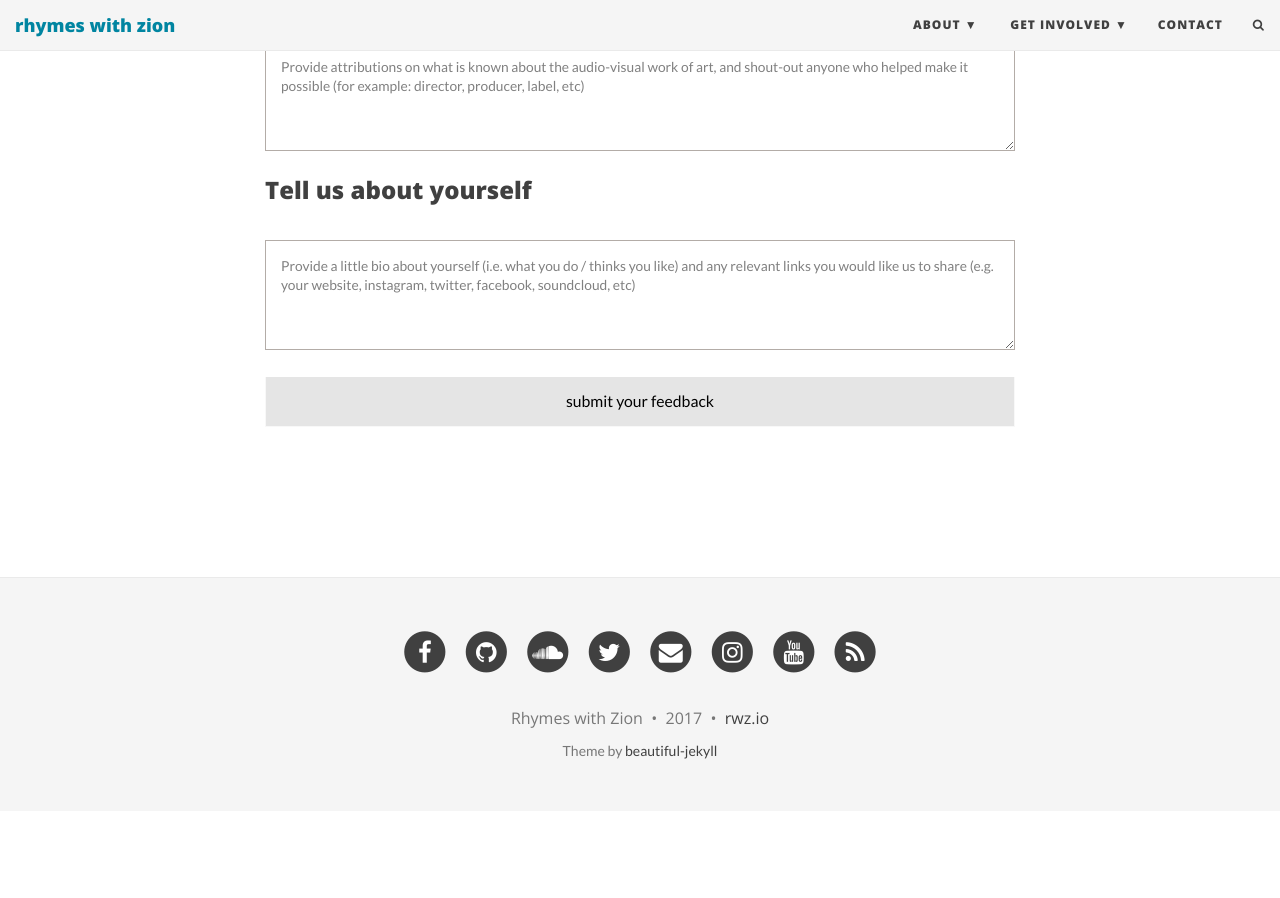
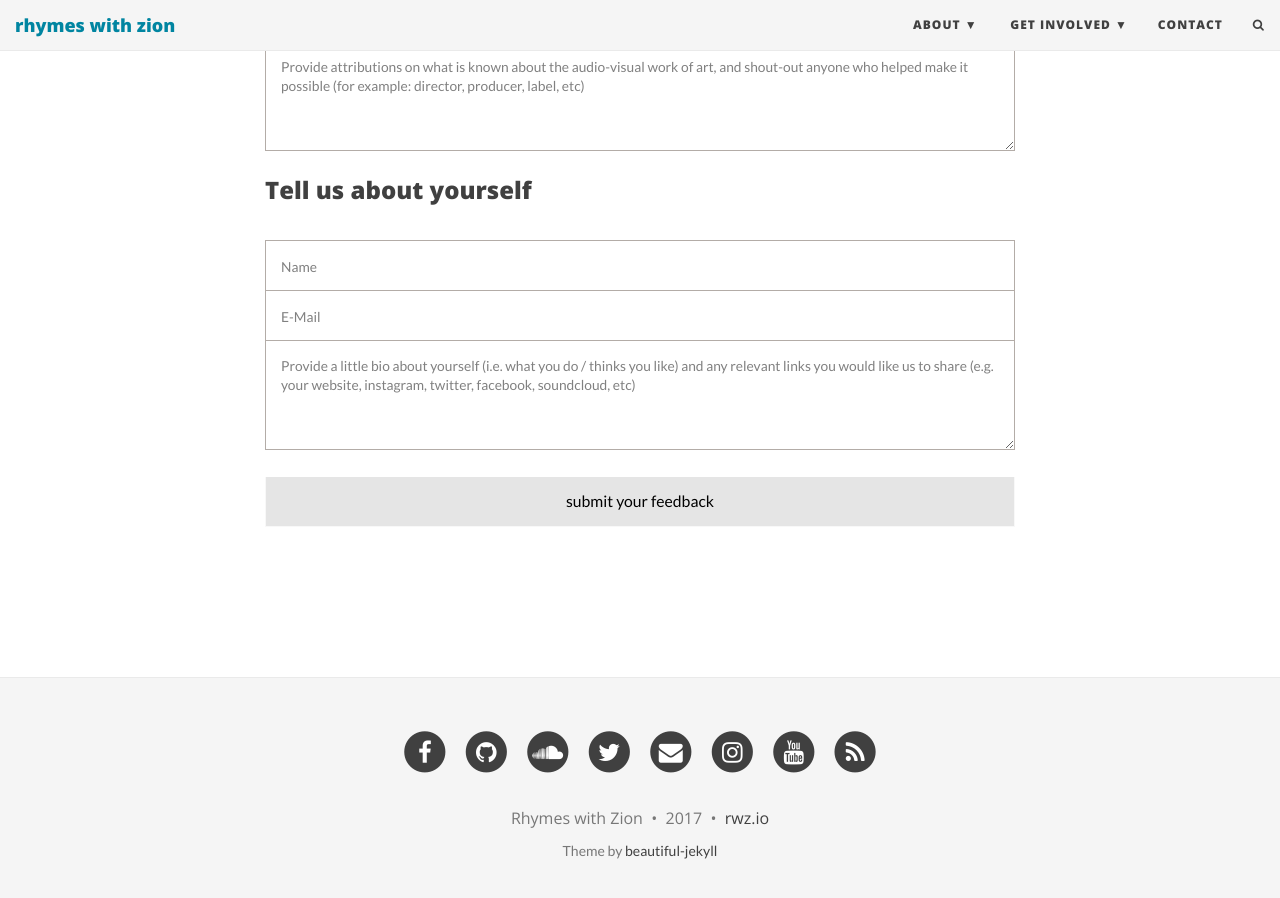
Before and after one commit to rhymeswithzion/rwz-test, a Jekyll site: the page built from submissions.md, in a window 1280 px wide and 900 px high, scrolled down 1036 px. Built offline with Jekyll 4.4.1, drawn with Linux system fonts in a browser that asks for light colours; some web fonts are replaced; comment, search, counter and statistics services are not loaded; before the commit the page ends 1847 px from its top, so only the background shows below that.

Commit message:
Update submissions.md

```diff
--- a/submissions.md
+++ b/submissions.md
@@ -8,19 +8,19 @@ css: "/css/contact.css"
 <form id="form" class="topBefore" action="https://formspree.io/submissions@rwz.io"
       method="POST">
   <h3>Basic Info</h3>
-  <input id="title" type="text" placeholder="Post Title - [Artist Name - Title of the Work of Art]" name="1-title">
-  <input id="Link" type="text" placeholder="Subtitle - a one liner which explains what makes this audio-visual work of art interesting / cool / phenomenal" name="2-subtitle">
-		  <input id="Link" type="text" placeholder="URL to the work of art (i.e. youtube.com/watch?v=#YoutubeVidID)" name="3-link">
+  <input id="title" type="text" placeholder="Post Title - [Artist Name - Title of the Work of Art]" name="a. title">
+  <input id="Link" type="text" placeholder="Subtitle - a one liner which explains what makes this audio-visual work of art interesting / cool / phenomenal" name="b. subtitle">
+		  <input id="Link" type="text" placeholder="URL to the work of art (i.e. youtube.com/watch?v=#YoutubeVidID)" name="c. link">
   <h3>Relevant Details</h3>
-  <input id="Year" type="text" placeholder="Year - when was the work of art created / released" name="4-year">
-  <input id="Location" type="text" placeholder="Location - where was the artist born / where are they based / where was the work of art recorded" name="5-location">
- <input id="Other" type="text" placeholder=" Other Relevant Details - Label / Producer / Director, etc" name="6-other-details">
+  <input id="Year" type="text" placeholder="Year - when was the work of art created / released" name="d. year">
+  <input id="Location" type="text" placeholder="Location - where was the artist born / where are they based / where was the work of art recorded" name="e. location">
+ <input id="Other" type="text" placeholder=" Other Relevant Details - Label / Producer / Director, etc" name="f. other-details">
 
   <h3>Artist Info</h3>
 
 
-		  <input id="Artist-Links" type="text" placeholder="All relevant links connected to artist (e.g. facebook.com/#ArtistName, soundlcoud.com/#ArtistName, instagram, twitter, etc.)" name="7-artist-links">
-  <textarea id="message" type="text" placeholder="Provide a bio of what is known about the artist - this can be taken from Wikipedia. Please include URL links to sources that you've cited" name="8-artist-bio"></textarea>
+		  <input id="Artist-Links" type="text" placeholder="All relevant links connected to artist (e.g. facebook.com/#ArtistName, soundlcoud.com/#ArtistName, instagram, twitter, etc.)" name="g. artist-links">
+  <textarea id="message" type="text" placeholder="Provide a bio of what is known about the artist - this can be taken from Wikipedia. Please include URL links to sources that you've cited" name="h. artist-bio"></textarea>
 <h3>Write-Up</h3>
 	<br>
 	<textarea id="message" type="text" placeholder="This write-up should go in depth, it still should not be more than a paragraph or two. Feel free to talk about anything, including:
@@ -29,15 +29,17 @@ css: "/css/contact.css"
 
 - the lyrics, what enlightening wisdom or wordplay is going on
 
-- the visuals, what makes it beautiful or interesting" name="9-write-up"></textarea>
+- the visuals, what makes it beautiful or interesting" name="i. write-up"></textarea>
   <br>
 <h3>Attribution</h3>
   <br>
-  <textarea id="message" type="text" placeholder="Provide attributions on what is known about the audio-visual work of art, and shout-out anyone who helped make it possible (for example: director, producer, label, etc)" name="10-attribution"></textarea>
+  <textarea id="message" type="text" placeholder="Provide attributions on what is known about the audio-visual work of art, and shout-out anyone who helped make it possible (for example: director, producer, label, etc)" name="j. attribution"></textarea>
   <br>
 <h3> Tell us about yourself </h3>
   <br>
-  <textarea id="message" type="text" placeholder="Provide a little bio about yourself (i.e. what you do / thinks you like) and any relevant links you would like us to share (e.g. your website, instagram, twitter, facebook, soundcloud, etc)" name="11-profile"></textarea>
+   <input id="name" type="text" placeholder="Name" name="k. name">
+		  <input id="email" type="text" placeholder="E-Mail" name="l. email">
+  <textarea id="message" type="text" placeholder="Provide a little bio about yourself (i.e. what you do / thinks you like) and any relevant links you would like us to share (e.g. your website, instagram, twitter, facebook, soundcloud, etc)" name="m. profile"></textarea>
   <br>
   <br>
   <input id="submit" type="submit" value="submit your feedback">
```
